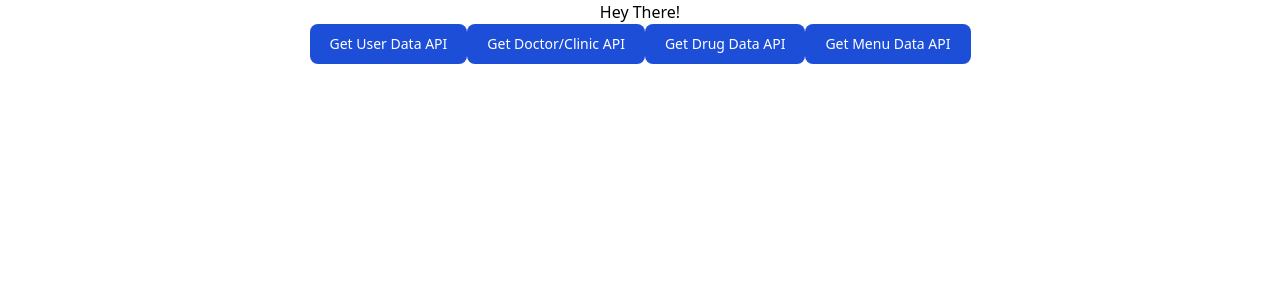
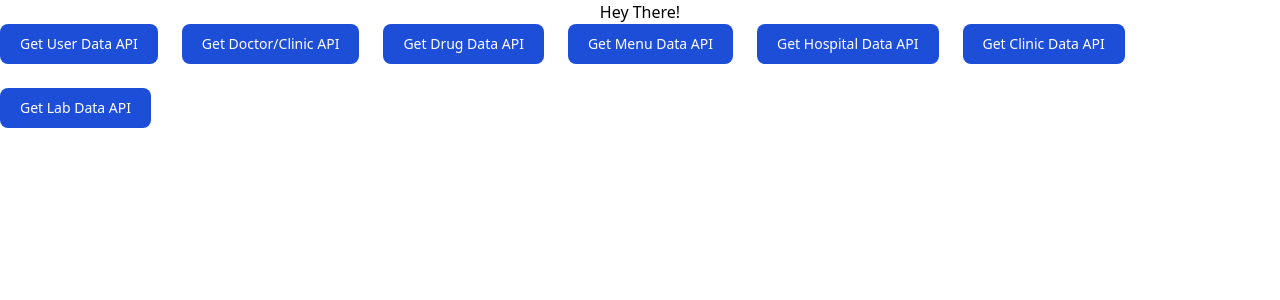
Before and after one commit to Medicare-India/medicare-api, a Next.js app: page / in a window 1280 px wide. Shown: the top 300 px of the page. Built offline with nearby package versions, Linux system fonts and the light colour scheme.

Commit message:
Added Buttons

```diff
--- a/pages/index.js
+++ b/pages/index.js
@@ -2,7 +2,7 @@ function Home(){
   return(
     <div className="grid place-items-center">
       <p>Hey There!</p>
-      <div className="grid-cols-1">
+      <div className="flex flex-wrap gap-6">
       <button type="button" onClick={
         (e) => {
           e.preventDefault()
@@ -31,6 +31,26 @@ function Home(){
         }} class="text-white bg-blue-700 hover:bg-blue-800 focus:ring-4 focus:outline-none focus:ring-blue-300 font-medium rounded-lg text-sm px-5 py-2.5 text-center mr-3 md:mr-0 dark:bg-blue-600 dark:hover:bg-blue-700 dark:focus:ring-blue-800">
         Get Menu Data API
       </button>
+      <button type="button" onClick={
+        (e) => {
+          e.preventDefault()
+          window.location.href='/api/hospdata'
+        }} class="text-white bg-blue-700 hover:bg-blue-800 focus:ring-4 focus:outline-none focus:ring-blue-300 font-medium rounded-lg text-sm px-5 py-2.5 text-center mr-3 md:mr-0 dark:bg-blue-600 dark:hover:bg-blue-700 dark:focus:ring-blue-800">
+        Get Hospital Data API
+      </button>
+      <button type="button" onClick={
+        (e) => {
+          e.preventDefault()
+          window.location.href='/api/clinicdata'
+        }} class="text-white bg-blue-700 hover:bg-blue-800 focus:ring-4 focus:outline-none focus:ring-blue-300 font-medium rounded-lg text-sm px-5 py-2.5 text-center mr-3 md:mr-0 dark:bg-blue-600 dark:hover:bg-blue-700 dark:focus:ring-blue-800">
+        Get Clinic Data API
+      </button><button type="button" onClick={
+        (e) => {
+          e.preventDefault()
+          window.location.href='/api/labdata'
+        }} class="text-white bg-blue-700 hover:bg-blue-800 focus:ring-4 focus:outline-none focus:ring-blue-300 font-medium rounded-lg text-sm px-5 py-2.5 text-center mr-3 md:mr-0 dark:bg-blue-600 dark:hover:bg-blue-700 dark:focus:ring-blue-800">
+        Get Lab Data API
+      </button>
       </div>
     </div>
   )
```
